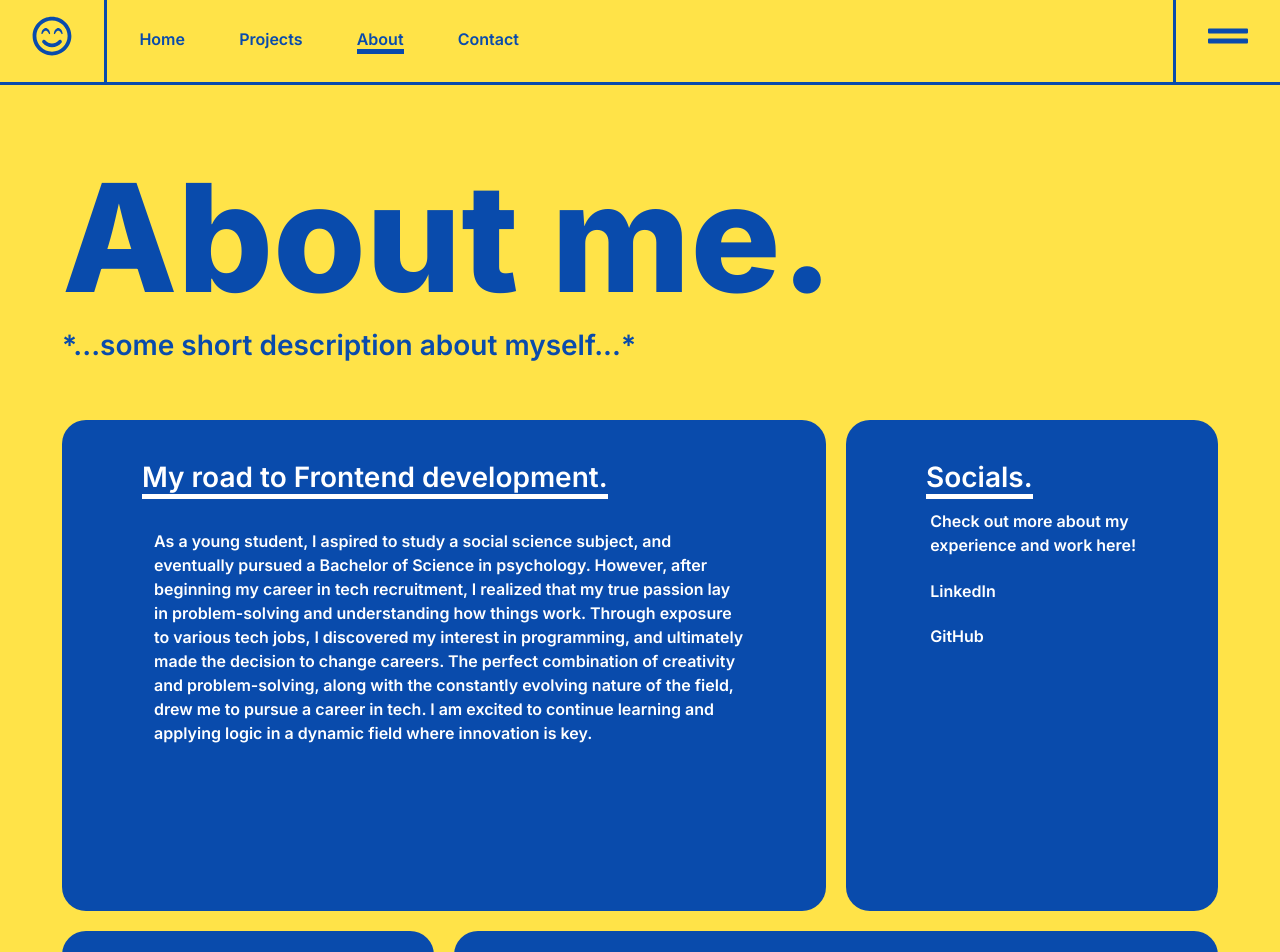
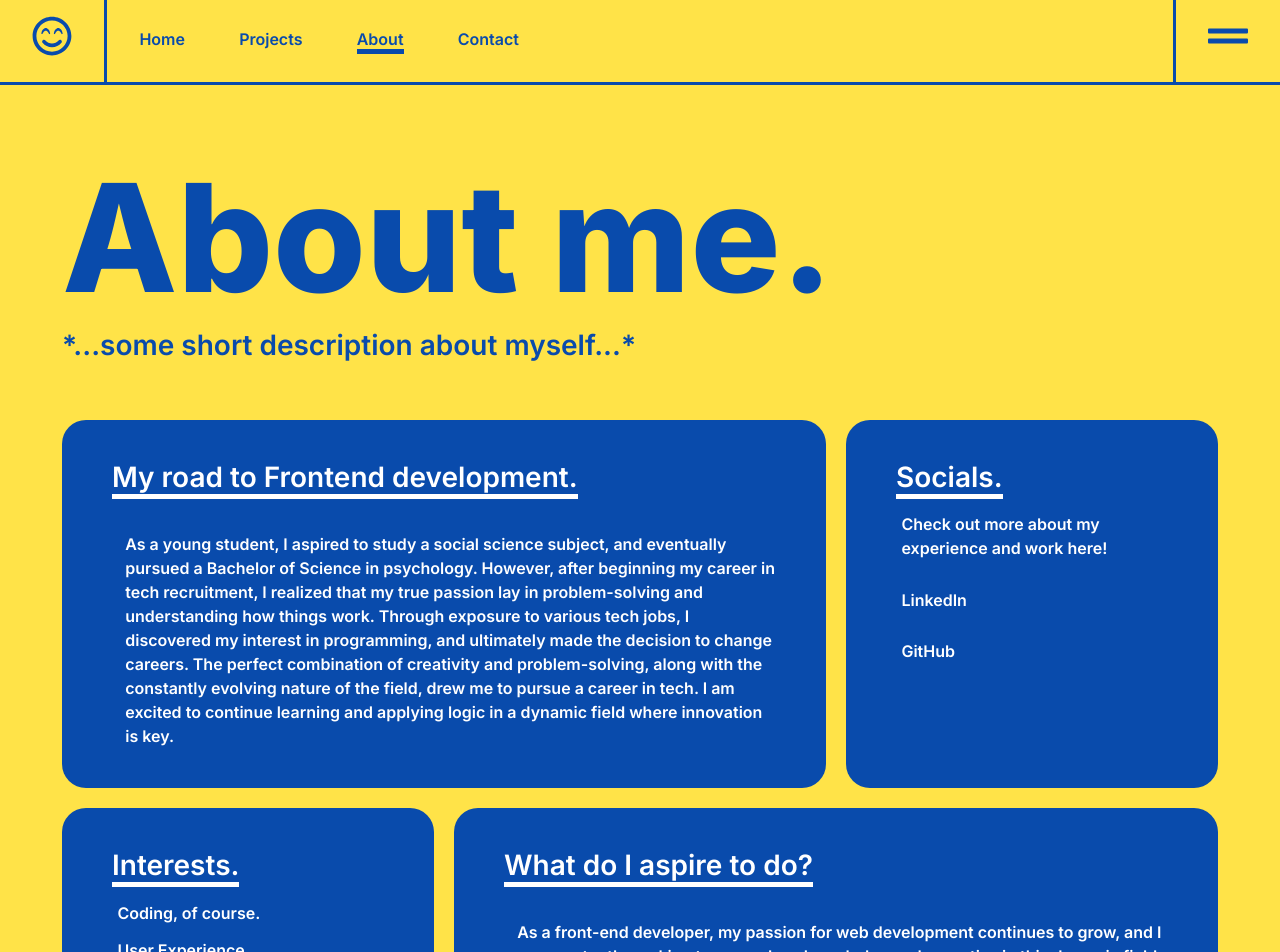
Before and after one commit to idamakela/assign-5, a Next.js app: page /about in a window 1280 px wide. Shown: the top 952 px of the page. Built offline with nearby package versions, Linux system fonts and the light colour scheme.

Commit message:
fixed about page for tabled view

```diff
--- a/styles/about.scss
+++ b/styles/about.scss
@@ -15,14 +15,14 @@
     grid-column-gap: 20px;
     grid-row-gap: 20px;
     grid-template-columns: repeat(3, 1fr);
-    grid-template-rows: repeat(2, 1fr);
+    grid-template-rows: min-content auto;
 
     div {
         @include flex-column;
         background-color: $font-color;
         border-radius: $base-radius;
         color: $base-color;
-        padding: 4em 8em;
+        padding: 40px 50px;
 
         h3 {
             @include title-font;
```
